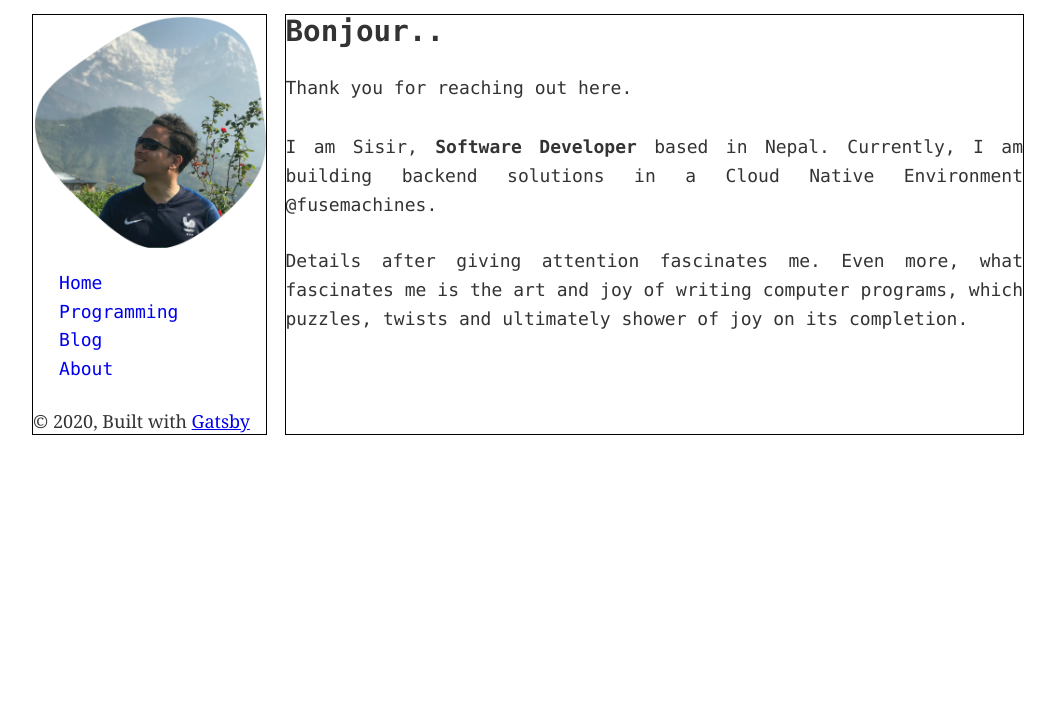
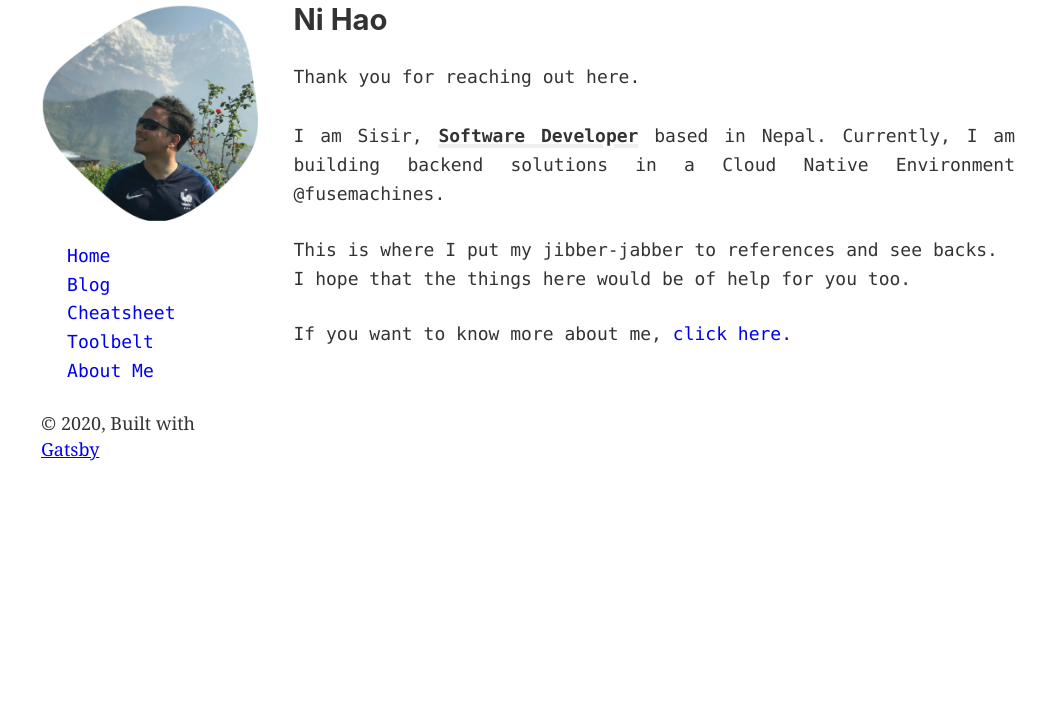
Before and after one commit to tuxsisir/tuxsisir-gatsby, a Gatsby site: page / in a window 1280 px wide. Shown: the part 84-800 px from the top of the page, without its empty margins (112-1167 px from the left). Built offline with nearby package versions, Linux system fonts and the light colour scheme; Gatsby itself is replaced by a stand-in of ours.

Commit message:
Update contents

```diff
--- a/package.json
+++ b/package.json
@@ -11,6 +11,7 @@
     "@fortawesome/react-fontawesome": "^0.1.10",
     "gatsby": "^2.22.15",
     "gatsby-image": "^2.4.5",
+    "gatsby-plugin-dark-mode": "^1.1.2",
     "gatsby-plugin-manifest": "^2.4.9",
     "gatsby-plugin-offline": "^3.2.7",
     "gatsby-plugin-postcss": "^2.3.4",
--- a/src/components/header.css
+++ b/src/components/header.css
@@ -2,11 +2,11 @@
 .site-header{
   left: 0px;
   right: 0px;
-  height: 80px;
+  height: 70px;
   padding: 1rem 0.5rem;
   color: white;
   border-bottom: 2px solid #efefef;
-  margin-bottom: 1rem;
+  margin-bottom: 0.5rem;
 }
 
 .float-right {
--- a/src/components/header.js
+++ b/src/components/header.js
@@ -11,7 +11,7 @@ import './header.css'
 const Header = ({ siteTitle }) => (
   <header className='site-header flex justify-between items-center'>
     <div>
-      <h1 className='mt-5'>
+      <h1 className='mt-5 font-sans'>
         <Link to="/" className='text-gray-700 no-underline'>
           {siteTitle}
         </Link>
--- a/src/components/layout.css
+++ b/src/components/layout.css
@@ -4,6 +4,7 @@ html {
   -webkit-text-size-adjust: 100%;
 }
 body {
+  font-family: 'Open Sans', sans-serif;
   margin: 0;
   -webkit-font-smoothing: antialiased;
   -moz-osx-font-smoothing: grayscale;
--- a/src/components/layout.js
+++ b/src/components/layout.js
@@ -29,7 +29,7 @@ const Layout = ({ children }) => {
       <div className='container mx-auto'>
         <Header siteTitle={data.site.siteMetadata.title} />
         <div className='grid md:grid-cols-4 gap-4 sm:grid-cols-none'>
-          <div className='md:col-span-1' style={{ border: '1px solid black' }}>
+          <div className='md:col-span-1 p-2' >
             <Nav />
             <footer>
                 &copy; {new Date().getFullYear()}, Built with
@@ -37,7 +37,7 @@ const Layout = ({ children }) => {
               <a href='https://www.gatsbyjs.org'>Gatsby</a>
             </footer>
           </div>
-          <div className='md:col-span-3' style={{ border: '1px solid black' }}>
+          <div className='md:col-span-3 p-2' >
             <main className='mb-auto'>{children}</main>
           </div>
         </div>
--- a/src/components/nav.js
+++ b/src/components/nav.js
@@ -8,9 +8,11 @@ const Nav = () => (
     <Image/>
     <ul className='list-none mt-5'>
       <li><Link className='no-underline' to="/">Home</Link></li>
-      <li><Link className='no-underline' to="/programming">Programming</Link></li>
       <li><Link className='no-underline' to="/blog">Blog</Link></li>
-      <li><Link className='no-underline' to="/about">About</Link></li>
+      <li><Link className='no-underline' to="/cheatsheet">Cheatsheet</Link></li>
+      {/* <li><Link className='no-underline' to="/programming">Programming</Link></li> */}
+      <li><Link className='no-underline' to="/toolbelt">Toolbelt</Link></li>
+      <li><Link className='no-underline' to="/about-me">About Me</Link></li>
     </ul>
   </nav>
 )
--- /dev/null
+++ b/src/pages/about-me.js
@@ -0,0 +1,23 @@
+import React from 'react'
+import { Link } from 'gatsby'
+
+import Layout from '../components/layout'
+import SEO from '../components/seo'
+
+const AboutMe = () => (
+  <Layout>
+    <SEO title="About Me" />
+    <h2>About Me</h2>
+    <h3>Career</h3>
+    <h3>Personal</h3>
+    <p>
+      <span className='line-through mr-1'>Fun Loving, Traveller, Listening to music...</span>
+        Mostly, I am spending my time indoors. Sometimes, I even forget to play some music. (wtf)
+    </p>
+    <p>
+        I <span className='line-through mr-1'>like</span>love Maps, Timelines, Synthwave, CyberFuture, Hogwarts, Spirituality, Yoga and Books.
+    </p>
+  </Layout>
+)
+
+export default AboutMe
--- a/src/pages/programming.js
+++ b/src/pages/cheatsheet.js
@@ -4,11 +4,11 @@ import { Link } from 'gatsby'
 import Layout from '../components/layout'
 import SEO from '../components/seo'
 
-const SecondPage = () => (
+const Cheatsheet = () => (
   <Layout>
-    <SEO title="Programming" />
-    <h2>Programming</h2>
+    <SEO title="Cheatsheet" />
+    <h2>Cheatsheet</h2>
   </Layout>
 )
 
-export default SecondPage
+export default Cheatsheet
--- a/src/pages/index.js
+++ b/src/pages/index.js
@@ -1,30 +1,57 @@
 import React from 'react'
-import { Link } from 'gatsby'
 
 import Layout from '../components/layout'
 import SEO from '../components/seo'
 import '../styles/global.css'
+import { Link } from 'gatsby'
 
-const IndexPage = () => (
+function Greeting (props) {
+  // Functional Component
+  return (
+    <h2 className={props.className}>
+      { props.value || 'Hello'}
+    </h2>
+  )
+}
+class HomePage extends React.Component {
+  constructor (props) {
+    super(props)
+    this.state = {
+      greeting: 'Hello',
+      className: 'transition duration-500 ease-in-out'
+    }
+  }
+
+  render () {
+    const greetings = ['Hello', 'Bonjour', 'Hola', 'Namaste', 'Ni Hao', 'Dia Duit', 'Yia Sou']
+    var randomGreeting = greetings[Math.floor(Math.random() * greetings.length)]
+    var self = this
+    setTimeout(() => {
+      self.setState({
+        greeting: randomGreeting
+      })
+    }, 5000)
+    return (
       <Layout>
         <SEO title="Home" />
         <div className='font-mono subpixel-antialiased leading-relaxed'>
-      <h2 className='font-mono'>Bonjour..</h2>
+          <Greeting value={this.state.greeting} className={this.state.className} />
           <p className='text-justify'>
           Thank you for reaching out here. <br/><br/>
-          I am Sisir, <strong>Software Developer</strong> based in Nepal.
+          I am Sisir, <strong className='tux-underline'>Software Developer</strong> based in Nepal.
           Currently, I am building backend solutions in a Cloud Native Environment @fusemachines.
           </p>
-      <p className='text-justify'>
-        Details after giving attention fascinates me. Even more, what fascinates me
-          is the art and joy of writing computer programs, which puzzles, twists and ultimately shower of joy on its completion.
+          <p>
+            This is where I put my jibber-jabber to references and see backs.
+            I hope that the things here would be of help for you too.
           </p>
-    </div>
-    <div className='sm:flex-none'>
-      <div className='mx-auto' style={{ width: '400px' }}>
-      </div>
+          <p>
+            If you want to know more about me, <Link className='no-underline' to="/about-me">click here.</Link>
+          </p>
         </div>
       </Layout>
     )
+  }
+}
 
-export default IndexPage
+export default HomePage
--- /dev/null
+++ b/src/pages/toolbelt.js
@@ -0,0 +1,29 @@
+import React from 'react'
+import { Link } from 'gatsby'
+import { Helmet } from 'react-helmet'
+
+import Layout from '../components/layout'
+import SEO from '../components/seo'
+
+class HomePage extends React.Component {
+  render () {
+    return (
+      <Layout>
+        <SEO title="Toolbelt" />
+        <h2>Toolbelt - Full Stack Docker Agent</h2>
+        <p>I am carrying the toolbelt of full stack web development as of now.</p>
+          <a href="https://stackshare.io" className='mb-3'>Powered By: Stack Share</a>
+        <Helmet
+          script={[{
+            async: true,
+            src: 'https://cdn1.stackshare.io/javascripts/client-code.js',
+            charSet: 'utf-8'
+          }]}
+        />
+        <a frameborder="0" data-theme="light" data-layers="1,2,3,4" data-stack-embed="true" href="https://embed.stackshare.io/stacks/embed/ddfb83631dd5c76f1f8f5c03aac78d"></a>
+      </Layout>
+    )
+  }
+}
+
+export default HomePage
--- a/src/pages/about.tsx
+++ b/src/pages/using-typescript.tsx
@@ -14,7 +14,7 @@ type DataProps = {
 const UsingTypescript: React.FC<PageProps<DataProps>> = ({ data, path }) => (
   <Layout>
     <SEO title="About" />
-    <h1>Gatsby supports TypeScript by default!</h1>
+    <h2>Gatsby supports TypeScript by default!</h2>
     <p>This means that you can create and write <em>.ts/.tsx</em> files for your pages, components etc. Please note that the <em>gatsby-*.js</em> files (like gatsby-node.js) currently don't support TypeScript yet.</p>
     <p>For type checking you'll want to install <em>typescript</em> via npm and run <em>tsc --init</em> to create a <em>.tsconfig</em> file.</p>
     <p>You're currently on the page "{path}" which was built on {data.site.buildTime}.</p>
--- a/src/styles/global.css
+++ b/src/styles/global.css
@@ -4,6 +4,6 @@
 
 @tailwind utilities;
 
-ul > li {
-
+.tux-underline {
+  text-decoration: underline solid #efefef 4px;
 }
```
Also changed, not shown: 1 other file. Lines whose indentation alone changed are shown as unchanged.
